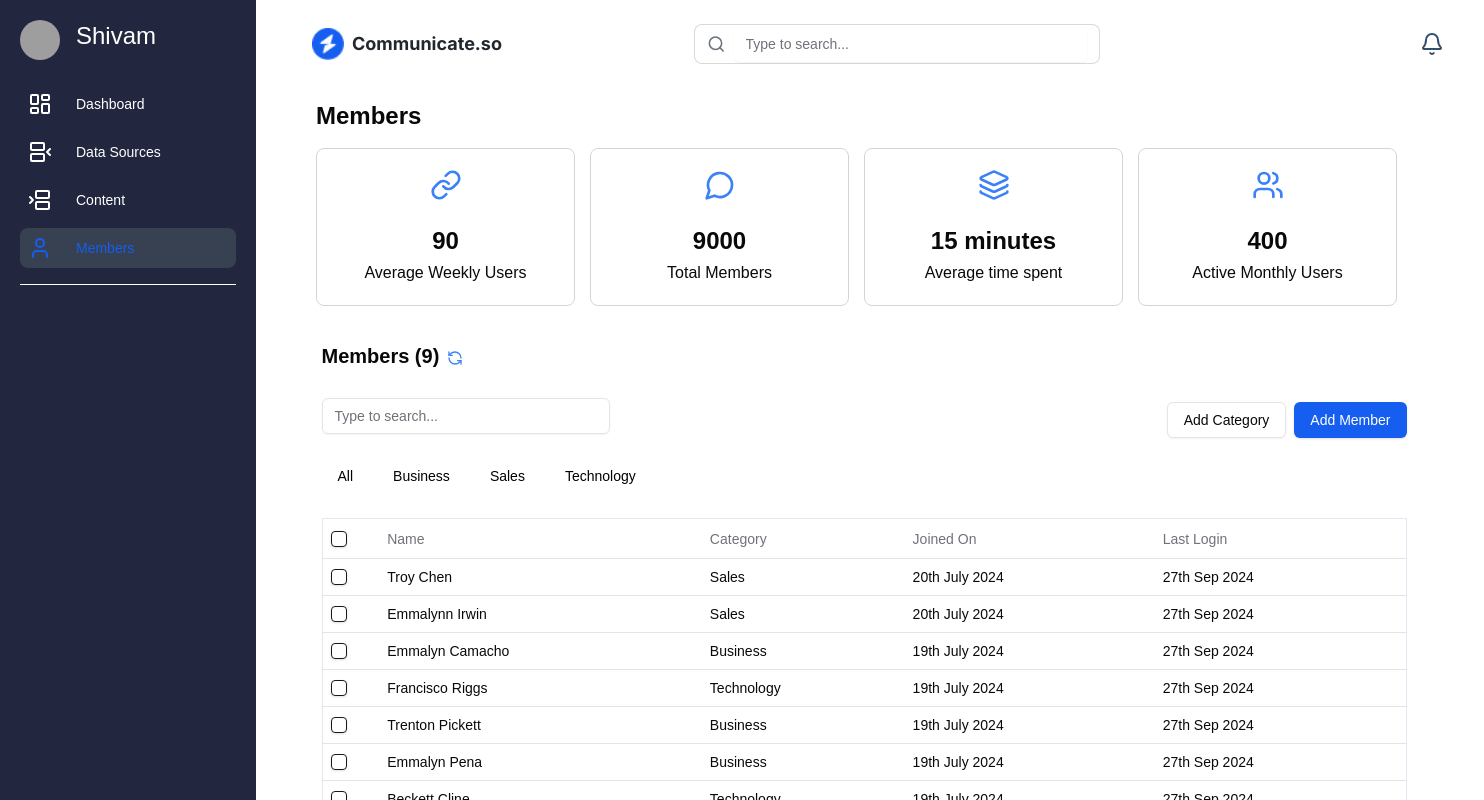
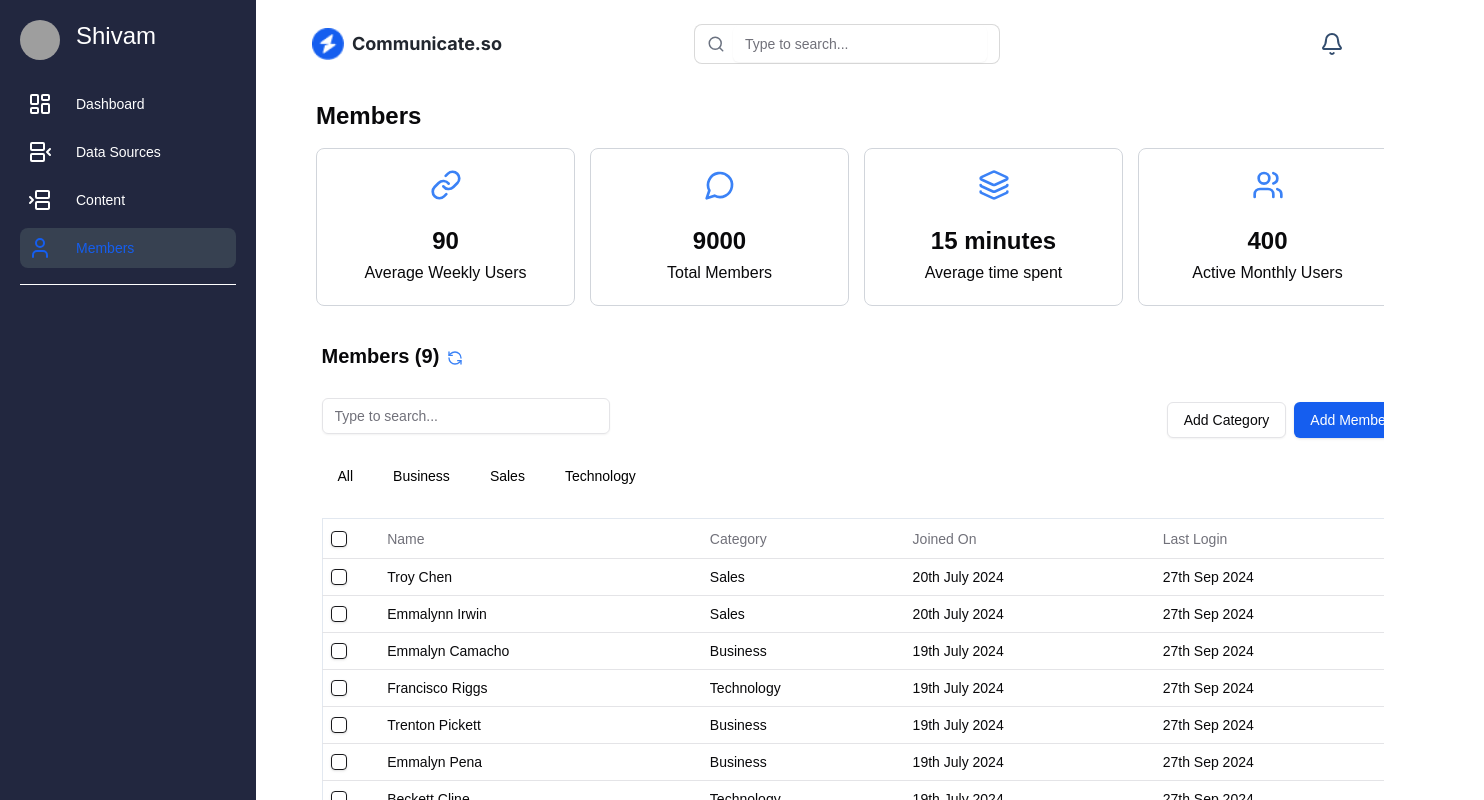
Before and after one commit to souravscript/Communicate-So-client, a Next.js app: page /members in a window 1280 px wide. Shown: the top 800 px of the page, 1484 px wide, since content can reach past the window. Built offline with nearby package versions, Linux system fonts and the light colour scheme; grey boxes are pictures that could not be loaded.

Commit message:
UI fixes

```diff
--- a/src/app/layout.tsx
+++ b/src/app/layout.tsx
@@ -26,7 +26,7 @@ export default function RootLayout({
       <body className={`${inter.variable} antialiased`}>
         <div className="h-screen w-full">
           <Sidebar isOpen={true} />
-          <main className="relative left-[19rem] max-w-[1180px]">
+          <main className="relative left-[19rem] max-w-[1080px] overflow-hidden">
             <Navbar />
             <div className="flex justify-center items-center">{children}</div>
           </main>
```
